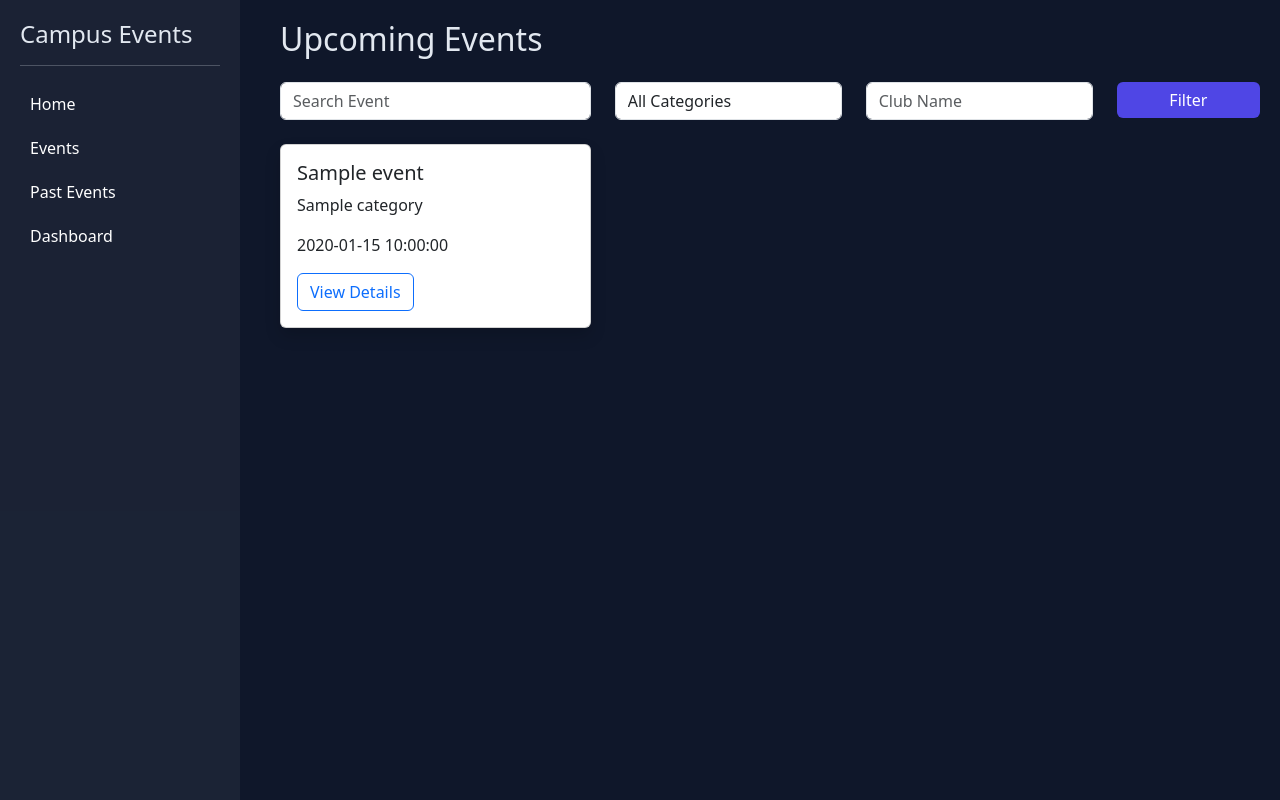
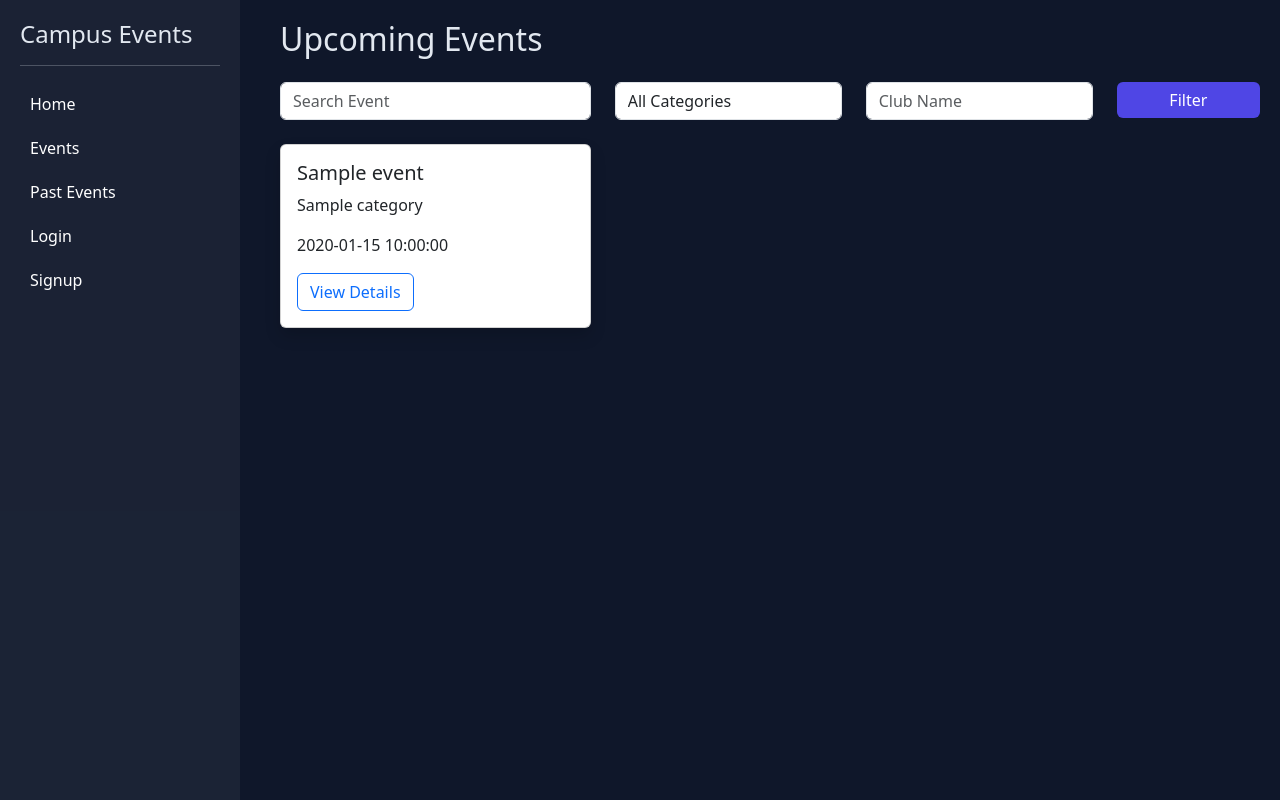
Before and after one commit to jyotshna068/campus_events_Dashboard, a Flask app: template templates/events.html in a window 1280 px wide. Run offline with Flask 3, Linux system fonts and the light colour scheme; the template is opened without the code that fills it: most values are stand-ins (such as "Sample title", 1, 10 or a date in 2020).

Commit message:
base.html

```diff
--- a/templates/base.html
+++ b/templates/base.html
@@ -16,7 +16,17 @@
     <a href="/">Home</a>
     <a href="/events">Events</a>
     <a href="/past-events">Past Events</a>
-    <a href="/student/dashboard">Dashboard</a>
+    {% if current_user.is_authenticated %}
+
+        <a href="/student/dashboard">Dashboard</a>
+        <a href="{{ url_for('auth.logout') }}">Logout</a>
+
+    {% else %}
+
+        <a href="{{ url_for('auth.login') }}">Login</a>
+        <a href="{{ url_for('auth.signup') }}">Signup</a>
+
+    {% endif %}
 </div>
 
 <div class="content">
```
